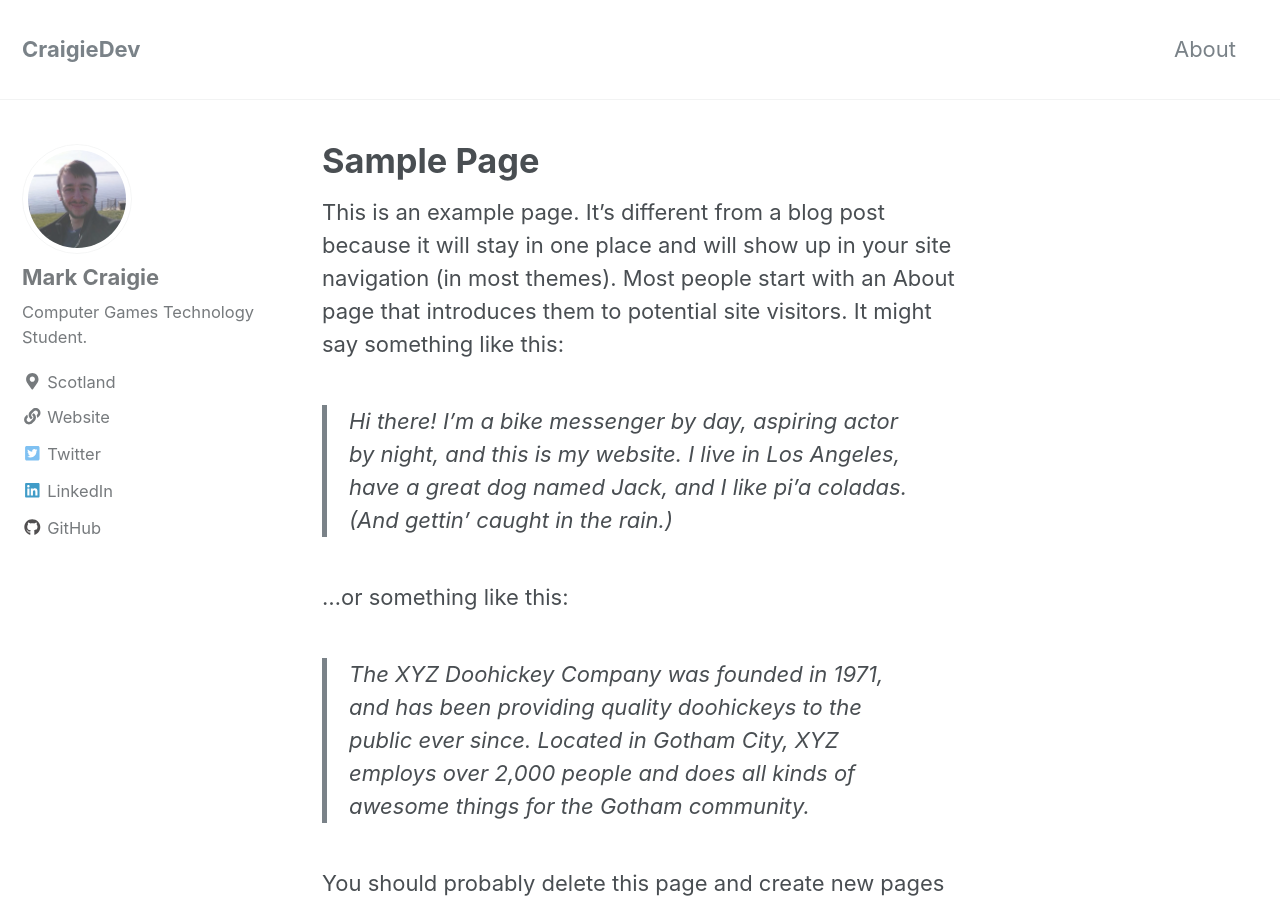
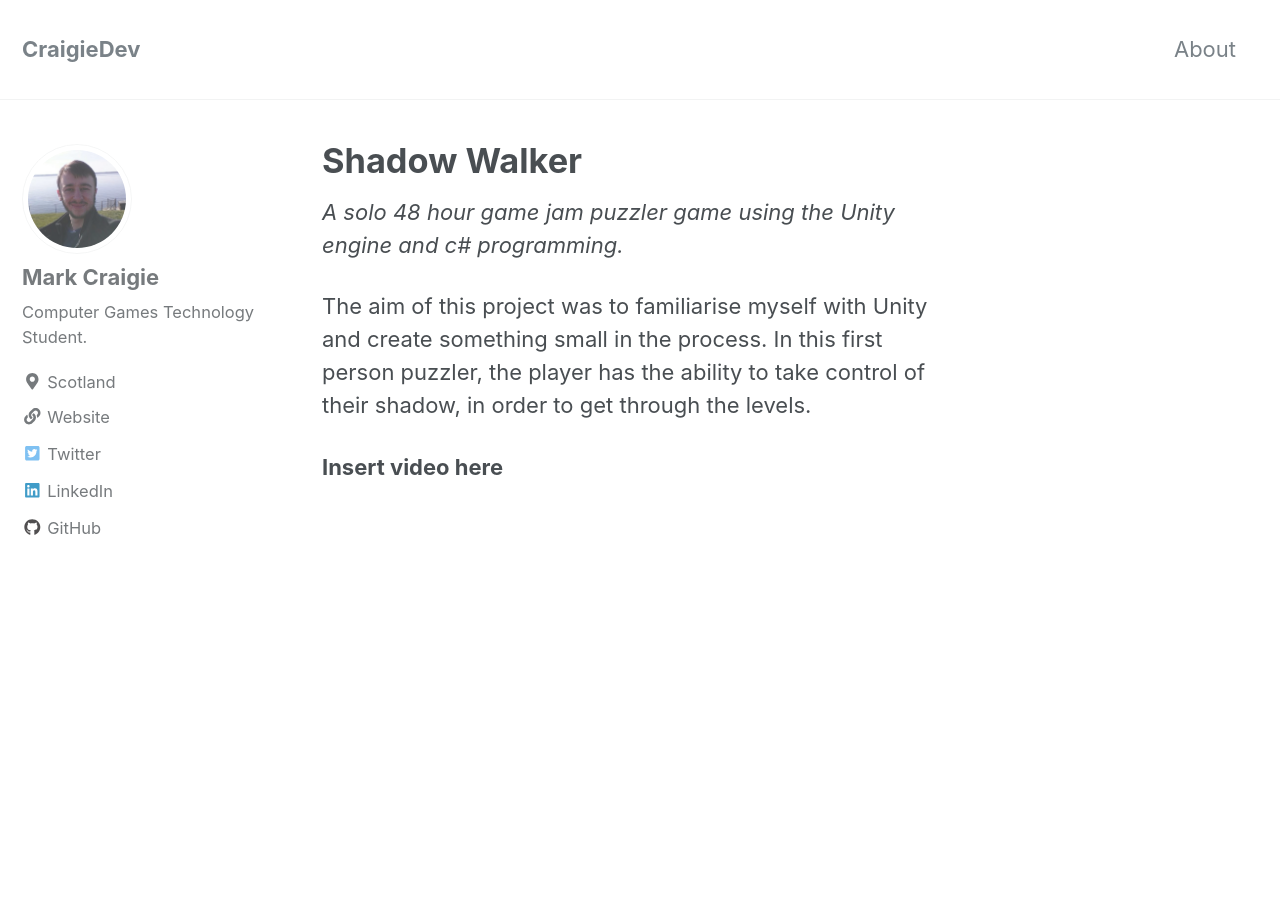
Before and after one commit to LeSmurk/CraigieDev, a Jekyll site: the page built from _pages/shadowwalker.md, in a window 1280 px wide and 900 px high. Built offline with Jekyll 4.4.1, drawn with Linux system fonts in a browser that asks for light colours; nearby versions of some CDN libraries; some of the changed text lies outside the part shown.

Commit message:
Update shadowwalker.md

```diff
--- a/_pages/shadowwalker.md
+++ b/_pages/shadowwalker.md
@@ -1,15 +1,10 @@
 ---
-title: "Sample Page"
+title: "Shadow Walker"
 permalink: /pages/shadowwalker
-date: 2016-02-24T03:02:20+00:00
 ---
 
-This is an example page. It's different from a blog post because it will stay in one place and will show up in your site navigation (in most themes). Most people start with an About page that introduces them to potential site visitors. It might say something like this:
+ *A solo 48 hour game jam puzzler game using the Unity engine and c# programming.*
 
-> Hi there! I'm a bike messenger by day, aspiring actor by night, and this is my website. I live in Los Angeles, have a great dog named Jack, and I like pi'a coladas. (And gettin' caught in the rain.)
+ The aim of this project was to familiarise myself with Unity and create something small in the process. In this first person puzzler, the player has the ability to take control of their shadow, in order to get through the levels.
 
-...or something like this:
-
-> The XYZ Doohickey Company was founded in 1971, and has been providing quality doohickeys to the public ever since. Located in Gotham City, XYZ employs over 2,000 people and does all kinds of awesome things for the Gotham community.
-
-You should probably delete this page and create new pages for your content. Have fun!
+ **Insert video here**
```
